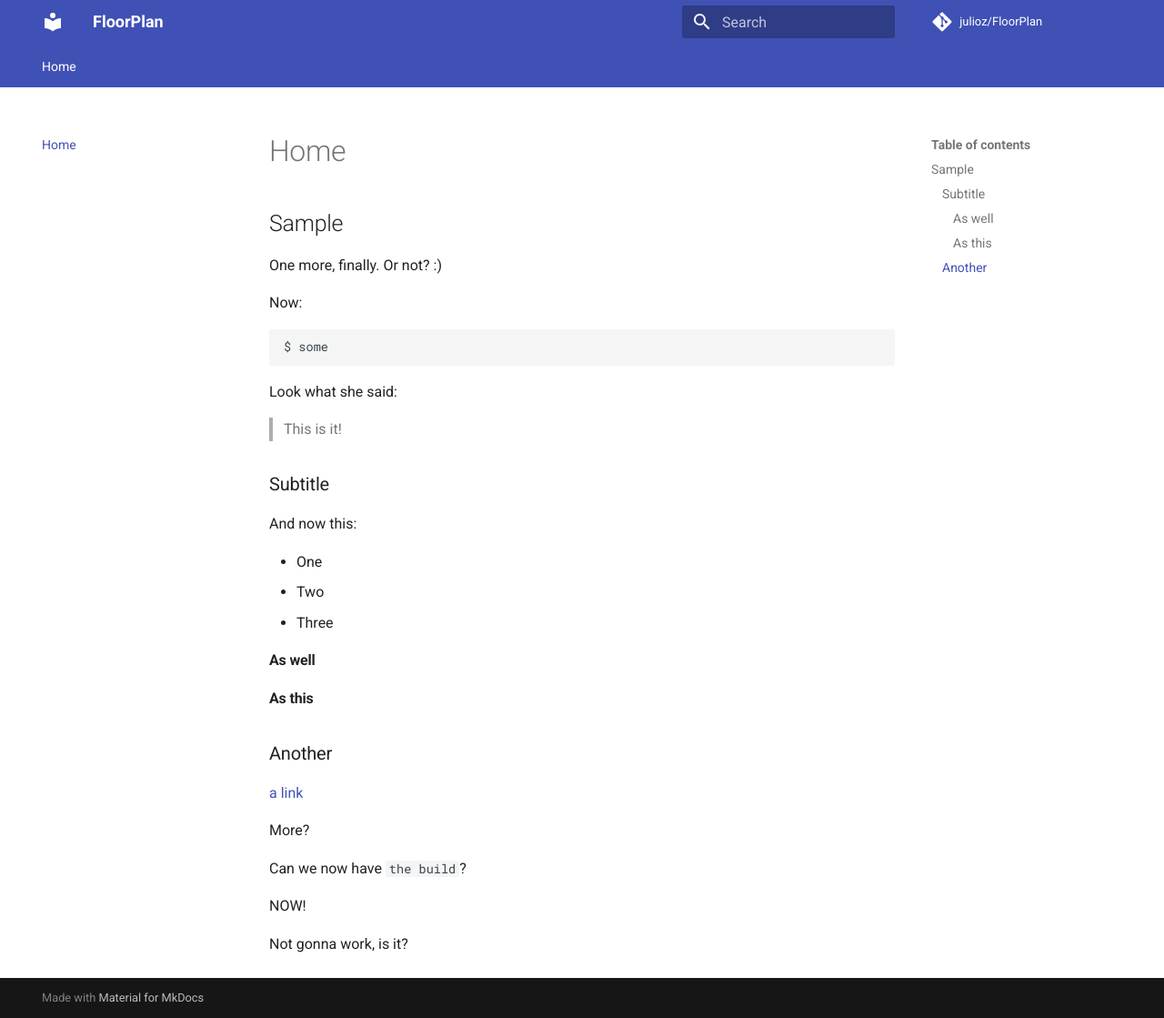
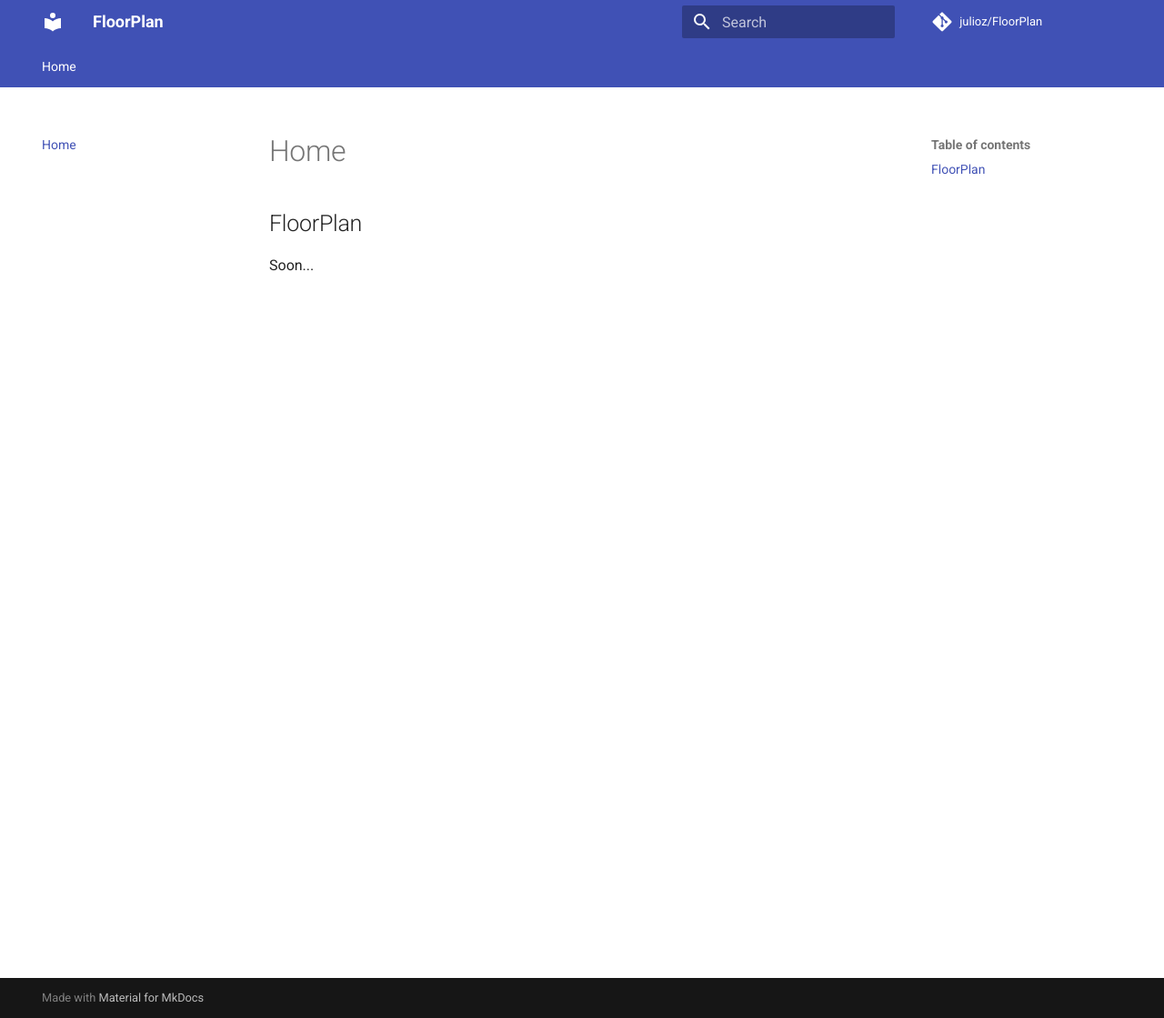
Before and after one commit to julioz/FloorPlan, an MkDocs documentation site: the page built from docs/index.md, in a window 1280 px wide and 1119 px high. Shown: the whole window at 91% size. Built offline with MkDocs 1.6.1 and Material for MkDocs 9.7.7, drawn with Linux system fonts in a browser that asks for light colours; comment, search, counter and statistics services are not loaded.

Commit message:
Stub docs index page

````diff
--- a/docs/index.md
+++ b/docs/index.md
@@ -1,40 +1,3 @@
-## Sample
+## FloorPlan
 
-One more, finally. Or not? :)
-
-Now:
-
-```
-$ some
-```
-
-Look what she said:
-
-> This is it!
-
-### Subtitle
-
-And now this:
-
-- One
-- Two
-- Three
-
-
-#### As well
-
-#### As this
-
-### Another
-
-[a link](https://aws.com)
-
-More?
-
-
-Can we now have `the build`?
-
-NOW!
-
-
-Not gonna work, is it?
+Soon...
````
